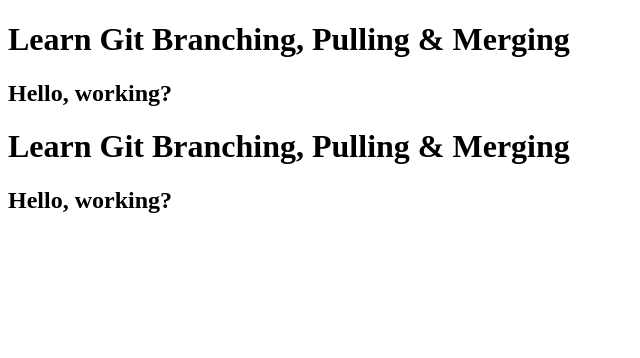
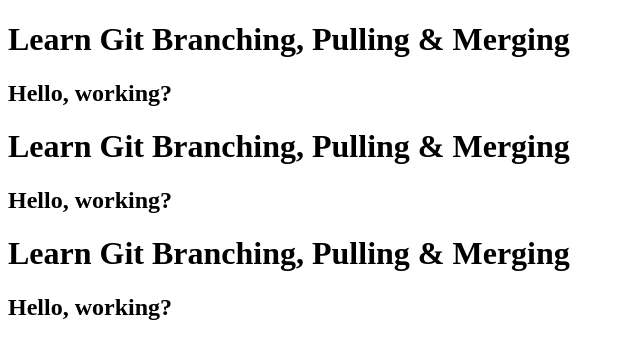
Before and after one commit to Olaoluwa402/git-pull-marge, a plain HTML site: page index.html in a window 1280 px wide. Shown: the whole page, without its empty margins (0-640 px from the left). Drawn offline with Linux system fonts and the light colour scheme.

Commit message:
hjghjgjh

```diff
--- a/index.html
+++ b/index.html
@@ -11,5 +11,7 @@
     <h2>Hello, working?</h2>
     <h1 class="title">Learn Git Branching, Pulling & Merging</h1>
     <h2>Hello, working?</h2>
+    <h1 class="title">Learn Git Branching, Pulling & Merging</h1>
+    <h2>Hello, working?</h2>
 </body>
 </html>
```
